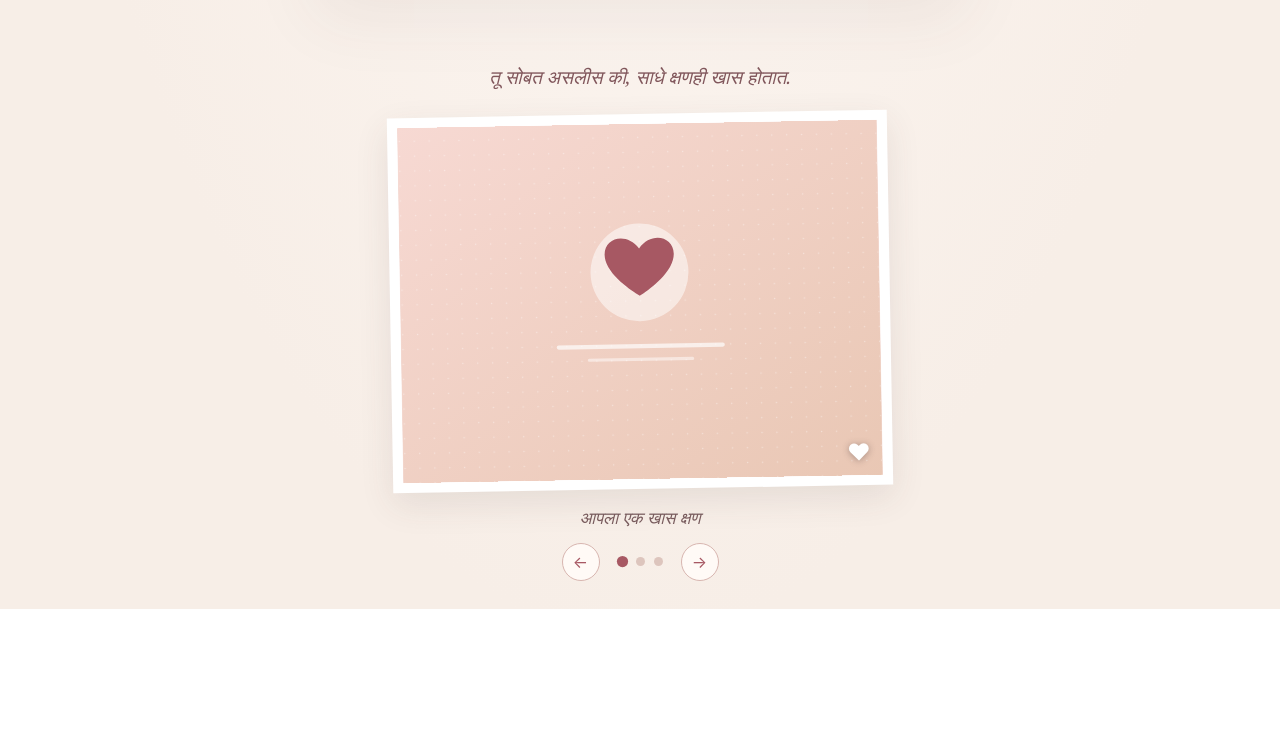
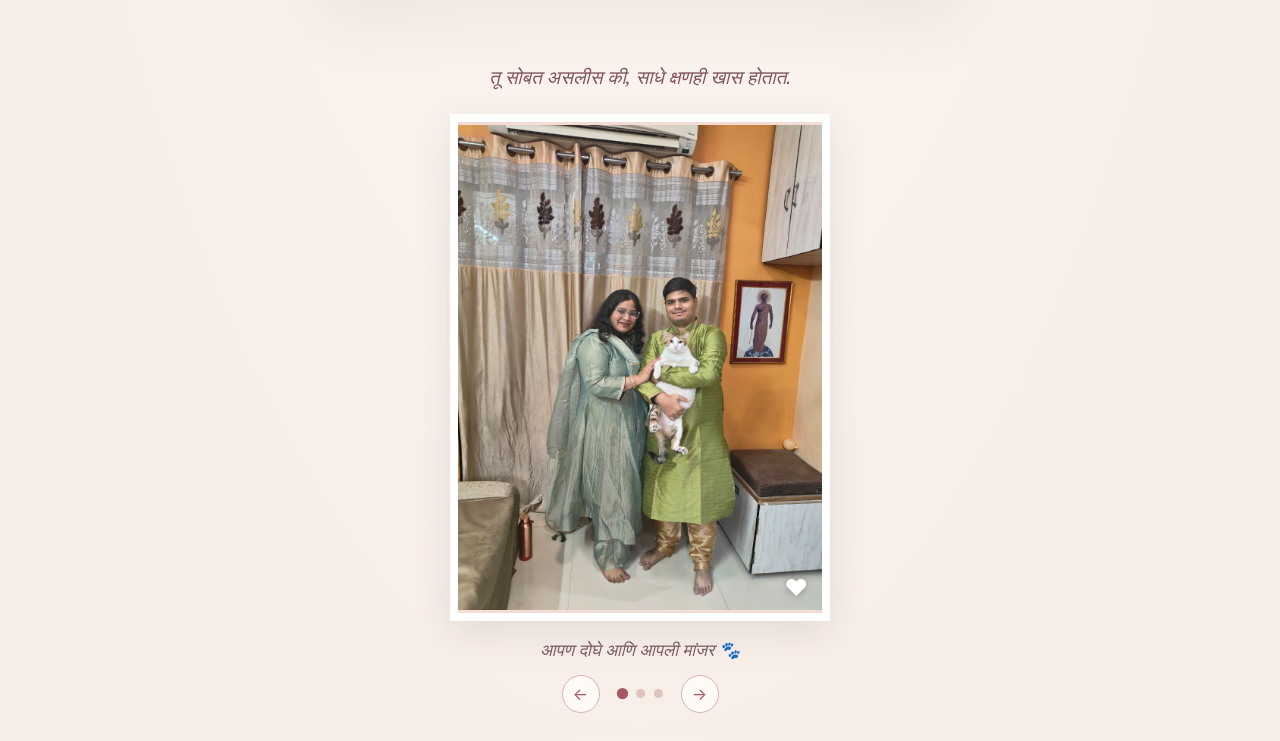
Before and after one commit to rohit-dharap/random-apps, a plain HTML site: page apps/A_Letter_For_You/index.html in a window 1280 px wide. Shown: the part 1006-1747 px from the top of the page. Before the commit the page ends 1615 px from the top, so only its background shows below. Drawn offline with Linux system fonts and the light colour scheme.

Commit message:
Add personal photos to memory slideshow

```diff
--- a/apps/A_Letter_For_You/config.json
+++ b/apps/A_Letter_For_You/config.json
@@ -1,8 +1,8 @@
 {
   "resourcePath": "./resources/",
   "photos": [
-    { "src": "photo-placeholder.svg", "alt": "आपल्या आठवणींचा फोटो", "caption": "आपला एक खास क्षण" },
-    { "src": "photo-placeholder.svg", "alt": "आपल्या आठवणींचा फोटो", "caption": "आपली एक सुंदर आठवण" },
-    { "src": "photo-placeholder.svg", "alt": "आपल्या आठवणींचा फोटो", "caption": "आणखी एक खास क्षण" }
+    { "src": "memory-1.jpg", "alt": "आपण दोघे आणि आपली मांजर", "caption": "आपण दोघे आणि आपली मांजर 🐾" },
+    { "src": "memory-2.jpg", "alt": "एकमेकांच्या जवळचा निवांत क्षण", "caption": "तुझ्या कुशीतला निवांत क्षण" },
+    { "src": "memory-3.jpg", "alt": "आपल्या दोघांचं सुंदर चित्र", "caption": "आपण दोघं, एका सुंदर आठवणीत" }
   ]
 }
--- a/apps/A_Letter_For_You/index.html
+++ b/apps/A_Letter_For_You/index.html
@@ -42,7 +42,7 @@
 
         <div class="slideshow" aria-roledescription="carousel" aria-label="आपल्या आठवणी">
           <div class="photo-frame">
-            <img id="memory-image" src="./resources/photo-placeholder.svg" alt="आपल्या आठवणींचा फोटो" />
+            <img id="memory-image" src="./resources/memory-1.jpg" alt="आपण दोघे आणि आपली मांजर" />
             <span class="photo-heart" aria-hidden="true">♥</span>
           </div>
           <p id="memory-caption" class="photo-caption" aria-live="polite">आपला एक खास क्षण</p>
--- a/apps/A_Letter_For_You/script.js
+++ b/apps/A_Letter_For_You/script.js
@@ -6,9 +6,9 @@ const previous = document.querySelector('#previous');
 const next = document.querySelector('#next');
 
 const defaultPhotos = [
-  { src: 'photo-placeholder.svg', alt: 'आपल्या आठवणींचा फोटो', caption: 'आपला एक खास क्षण' },
-  { src: 'photo-placeholder.svg', alt: 'आपल्या आठवणींचा फोटो', caption: 'आपली एक सुंदर आठवण' },
-  { src: 'photo-placeholder.svg', alt: 'आपल्या आठवणींचा फोटो', caption: 'आणखी एक खास क्षण' },
+  { src: 'memory-1.jpg', alt: 'आपण दोघे आणि आपली मांजर', caption: 'आपण दोघे आणि आपली मांजर 🐾' },
+  { src: 'memory-2.jpg', alt: 'एकमेकांच्या जवळचा निवांत क्षण', caption: 'तुझ्या कुशीतला निवांत क्षण' },
+  { src: 'memory-3.jpg', alt: 'आपल्या दोघांचं सुंदर चित्र', caption: 'आपण दोघं, एका सुंदर आठवणीत' },
 ];
 let photos = defaultPhotos;
 let current = 0;
--- a/apps/A_Letter_For_You/style.css
+++ b/apps/A_Letter_For_You/style.css
@@ -42,9 +42,9 @@ blockquote { margin: 0; color: #80565b; font-size: 19px; font-style: italic; lin
 h2 { margin: 0; font-size: clamp(27px, 6vw, 37px); }
 .memories-intro { margin: 11px 0 25px; color: var(--muted); font-size: 14px; }
 .marathi-quote { margin: 0 auto 22px; color: #80565b; font-family: Georgia, 'Times New Roman', serif; font-size: 19px; font-style: italic; line-height: 1.6; }
-.slideshow { width: min(100%, 500px); margin: auto; }
-.photo-frame { position: relative; aspect-ratio: 4 / 3; padding: 10px; background: #fff; box-shadow: 0 12px 34px #49373a1b; transform: rotate(-1deg); }
-.photo-frame img { display: block; width: 100%; height: 100%; object-fit: cover; background: #f4dcd6; }
+.slideshow { width: min(100%, 380px); margin: auto; }
+.photo-frame { position: relative; aspect-ratio: 3 / 4; padding: 8px; background: #fff; box-shadow: 0 12px 34px #49373a1b; }
+.photo-frame img { display: block; width: 100%; height: 100%; object-fit: contain; background: #f4dcd6; }
 .photo-heart { position: absolute; right: 22px; bottom: 18px; color: #fff; font-size: 23px; text-shadow: 0 1px 7px #49373a66; }
 .photo-caption { min-height: 24px; margin: 17px 0 13px; color: #795c5e; font-family: Georgia, 'Times New Roman', serif; font-size: 17px; font-style: italic; }
 .slide-controls { display: flex; align-items: center; justify-content: center; gap: 18px; }
```
Also changed, not shown: apps/A_Letter_For_You/resources/memory-1.jpg (added), apps/A_Letter_For_You/resources/memory-2.jpg (added), apps/A_Letter_For_You/resources/memory-3.jpg (added), apps/A_Letter_For_You/resources/photo-placeholder.svg (deleted).
